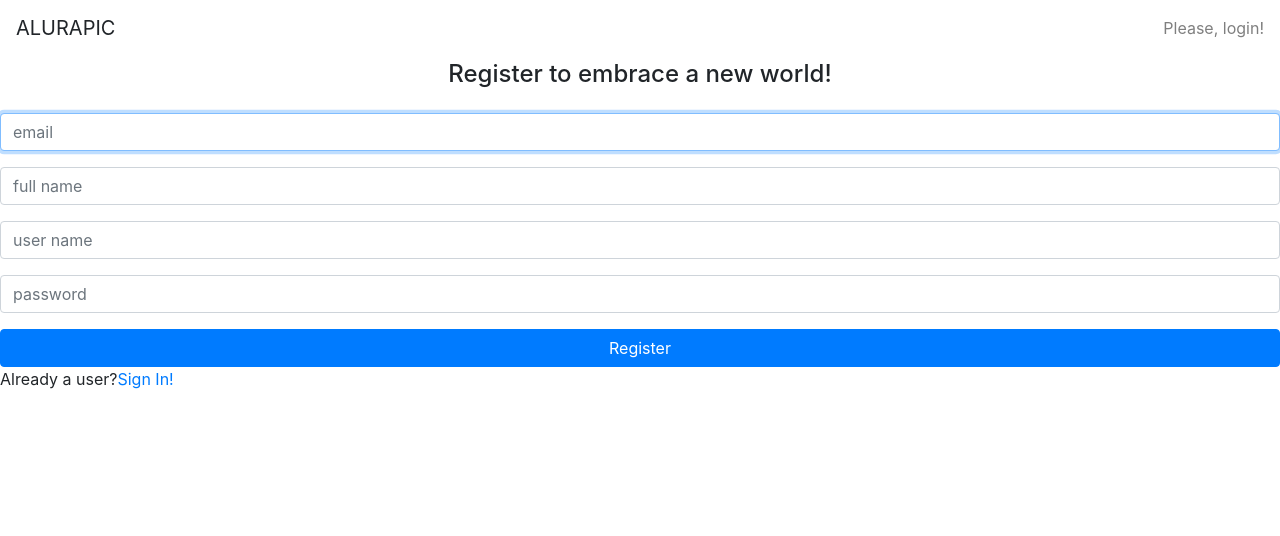
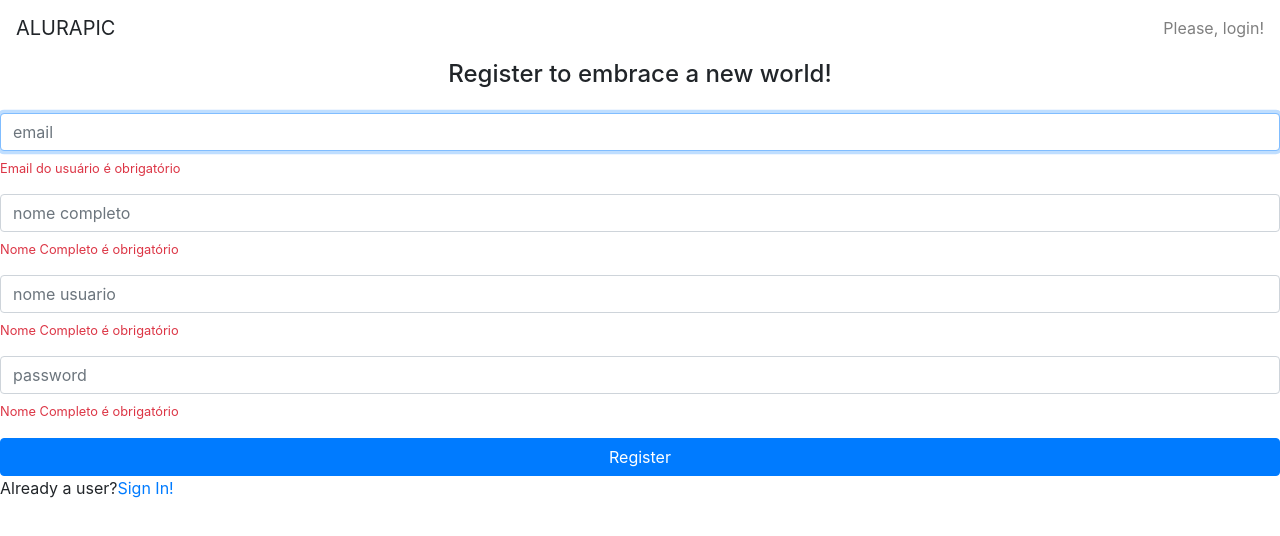
Before and after one commit to ThiagoSegadilha/InstaPets, an Angular app: page /cadastro in a window 1280 px wide. Shown: the top 536 px of the page. Built offline with nearby package versions, Linux system fonts and the light colour scheme.

Commit message:
Validacao do formulario de cadastro

```diff
--- a/src/app/home/cadastro/cadastro.component.html
+++ b/src/app/home/cadastro/cadastro.component.html
@@ -1,20 +1,68 @@
 <h4 class="text-center"> Register to embrace a new world!</h4>
 
-<form class="form mt-4">
+<form [formGroup]="cadastroForm" class="form mt-4">
   <div class="form-group">
-    <input  placeholder="email" class="form-control" autofocus >
+    <input formControlName="email" placeholder="email" class="form-control" autofocus>
+    <app-validacao-mensagem
+      *ngIf="cadastroForm.get('email').errors?.required"
+      text="Email do usuário é obrigatório">
+    </app-validacao-mensagem>
+    <app-validacao-mensagem
+      *ngIf="cadastroForm.get('email').errors?.email"
+      text="Email invalido">
+    </app-validacao-mensagem>
   </div>
 
   <div class="form-group">
-    <input placeholder="full name" class="form-control">
+    <input formControlName="nomeCompleto" placeholder="nome completo" class="form-control">
+    <app-validacao-mensagem
+      *ngIf="cadastroForm.get('nomeCompleto').errors?.required"
+      text="Nome Completo é obrigatório">
+    </app-validacao-mensagem>
+    <app-validacao-mensagem
+      *ngIf="cadastroForm.get('nomeCompleto').errors?.minlength"
+      text="No minimo 2 caracteres">
+    </app-validacao-mensagem>
+    <app-validacao-mensagem
+      *ngIf="cadastroForm.get('nomeCompleto').errors?.maxlength"
+      text="No maximo 40 caracteres">
+    </app-validacao-mensagem>
   </div>
 
   <div class="form-group">
-    <input placeholder="user name" class="form-control">
+    <input formControlName="nomeUsuario" placeholder="nome usuario" class="form-control">
+    <app-validacao-mensagem
+      *ngIf="cadastroForm.get('nomeUsuario').errors?.required"
+      text="Nome Completo é obrigatório">
+    </app-validacao-mensagem>
+    <app-validacao-mensagem
+      *ngIf="cadastroForm.get('nomeUsuario').errors?.pattern"
+      text="NSomente letra minuscula">
+    </app-validacao-mensagem>
+    <app-validacao-mensagem
+      *ngIf="cadastroForm.get('nomeUsuario').errors?.minlength"
+      text="No minimo 2 caracteres">
+    </app-validacao-mensagem>
+    <app-validacao-mensagem
+      *ngIf="cadastroForm.get('nomeUsuario').errors?.maxlength"
+      text="No maximo 30 caracteres">
+    </app-validacao-mensagem>
   </div>
 
   <div class="form-group">
-    <input type="password" placeholder="password" class="form-control">
+    <input formControlName="senha" type="senha" placeholder="password" class="form-control">
+    <app-validacao-mensagem
+      *ngIf="cadastroForm.get('nomeCompleto').errors?.required"
+      text="Nome Completo é obrigatório">
+    </app-validacao-mensagem>
+    <app-validacao-mensagem
+      *ngIf="cadastroForm.get('nomeCompleto').errors?.minlength"
+      text="No minimo 8 caracteres">
+    </app-validacao-mensagem>
+    <app-validacao-mensagem
+      *ngIf="cadastroForm.get('nomeCompleto').errors?.maxlength"
+      text="No maxima 14 caracteres">
+    </app-validacao-mensagem>
   </div>
 
   <button class="btn btn-primary btn-block">Register</button>
--- a/src/app/home/cadastro/cadastro.component.ts
+++ b/src/app/home/cadastro/cadastro.component.ts
@@ -1,4 +1,5 @@
 import { Component, OnInit } from '@angular/core';
+import {FormBuilder, FormGroup, Validators} from "@angular/forms";
 
 @Component({
   selector: 'app-logout',
@@ -7,9 +8,42 @@ import { Component, OnInit } from '@angular/core';
 })
 export class CadastroComponent implements OnInit {
 
-  constructor() { }
+  cadastroForm: FormGroup;
+
+  constructor(
+    private formBuilder: FormBuilder
+  ) { }
 
   ngOnInit() {
+    this.cadastroForm = this.formBuilder.group({
+      email: ['',
+        [
+          Validators.required,
+          Validators.email
+        ]
+      ],
+      nomeCompleto: ['',
+        [
+          Validators.required,
+          Validators.minLength(2),
+          Validators.maxLength(40)
+        ]
+      ],
+      nomeUsuario: ['',
+        [
+          Validators.required,
+          Validators.pattern(/^[a-z0-9_\-]+$/),
+          Validators.minLength(2),
+          Validators.maxLength(30)
+        ]
+      ],
+      senha: ['',
+        [
+          Validators.required,
+          Validators.minLength(8),
+          Validators.maxLength(14)
+        ]
+      ]
+    });
   }
-
 }
```
